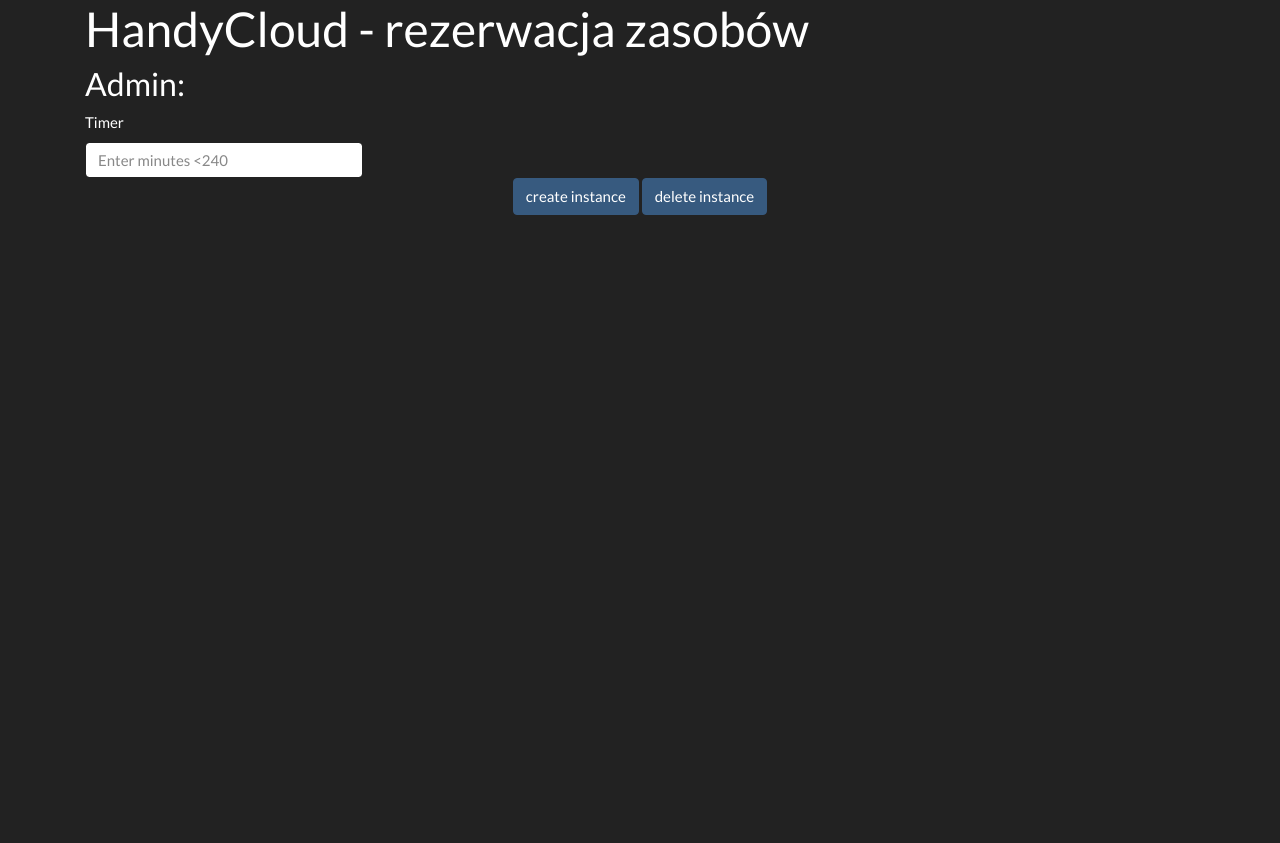
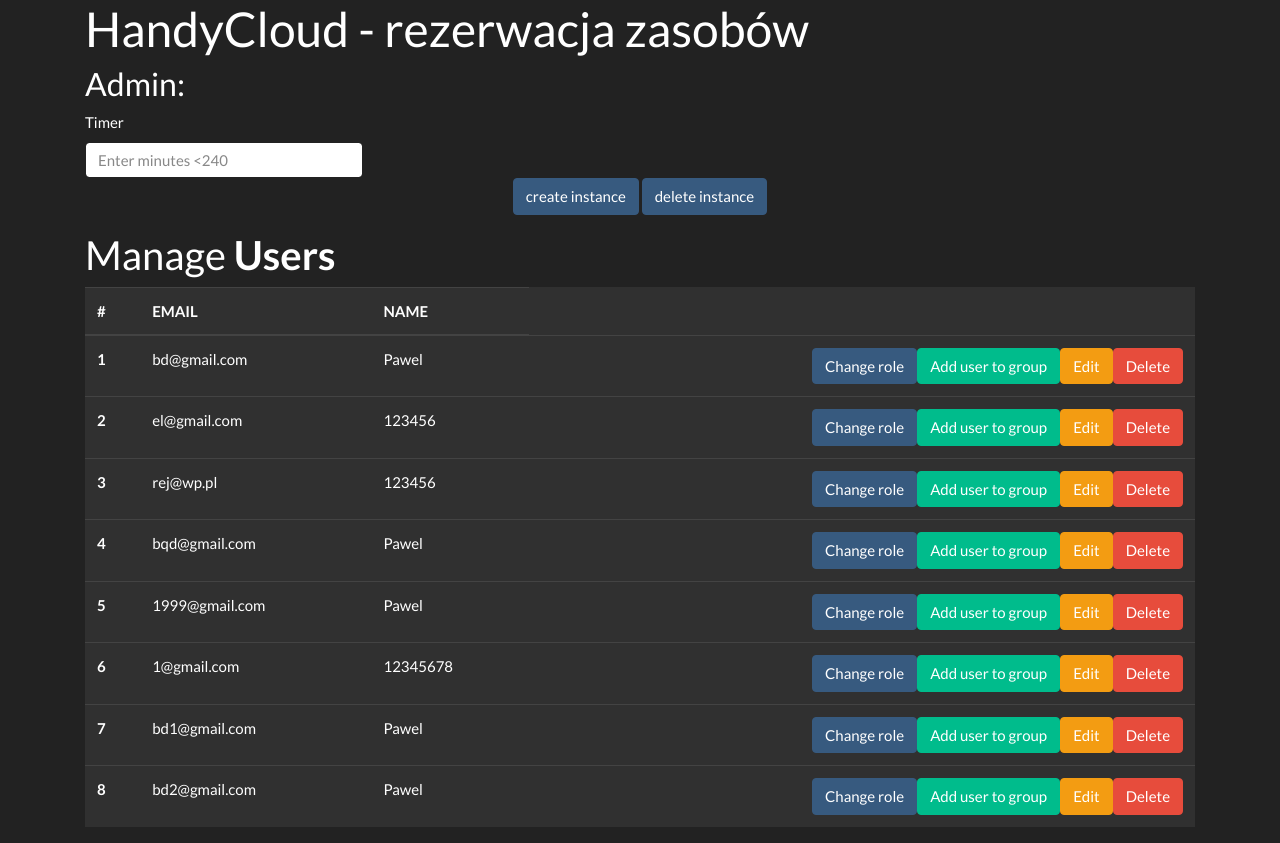
Before and after one commit to Pawel-Barej/inzPW, a Flask app: page /main in a window 1280 px wide. Shown: the part 71-914 px from the top of the page. Before the commit the page ends 286 px from the top, so only its background shows below. Run offline with Flask 2, Linux system fonts and the light colour scheme; a user stored in the database is signed in; data comes from the database, SQL or seed files in the repository; some libraries are stand-ins or nearby versions.

Commit message:
Utworzono auto wylogowanie oraz wyświetlanie bazy danych

```diff
--- a/main.py
+++ b/main.py
@@ -3,4 +3,5 @@ from website import create_app
 app = create_app()
 
 if __name__ == '__main__':
-    app.run(debug=True)
+
+    app.run(host='localhost', port=5000, debug=True)
--- a/website/__init__.py
+++ b/website/__init__.py
@@ -1,3 +1,4 @@
+from datetime import timedelta
 from flask import Flask
 from flask_sqlalchemy import SQLAlchemy
 from os import path
@@ -11,6 +12,7 @@ def create_app():
     app = Flask(__name__)
     app.config['SECRET_KEY'] = 'hjshjhdjah kjshkjdhjs'
     app.config['SQLALCHEMY_DATABASE_URI'] = f'sqlite:///{DB_NAME}'
+    app.config['PERMANENT_SESSION_LIFETIME'] = timedelta(minutes=0.5) #Auto wylogowanie po 5 minutach
     db.init_app(app)
 
     from .views import views
@@ -19,7 +21,7 @@ def create_app():
     app.register_blueprint(views, url_prefix='/')
     app.register_blueprint(auth, url_prefix='/')
 
-    from .models import User, Note
+    from .models import User
 
     create_database(app)
 
@@ -30,7 +32,6 @@ def create_app():
     @login_manager.user_loader
     def load_user(id):
         return User.query.get(int(id))
-
     return app
 
 
--- a/website/templates/base.html
+++ b/website/templates/base.html
@@ -33,7 +33,7 @@
           <a class="nav-item nav-link" id="home" href="/main">Home</a>
           <a class="nav-item nav-link" id="logout" href="/logout">Logout</a>
           {% else %}
-          <a class="nav-item nav-link" id="login" href="/login">Login</a>
+          <a class="nav-item nav-link" id="login" href="/">Login</a>
           <a class="nav-item nav-link" id="signUp" href="/sign-up">Sign Up</a>
           {% endif %}
         </div>
--- a/website/templates/home-Admin.html
+++ b/website/templates/home-Admin.html
@@ -30,5 +30,43 @@
             />
 
         </div>
+        <div class="container">
+            <div class="row">
+                <table class="table table-hover table-dark">
+                    <h2> Manage <b> Users </b></h2>
+                    <thead>
+                    <tr>
+                        <th scope="col">#</th>
+                        <th scope="col">EMAIL</th>
+                        <th scope="col">NAME</th>
+                    </tr>
+                    </thead>
+
+                    {% for user in users %}
+                        <tr>
+                            <th scope="row">{{ user.id }}
+                            </th>
+                            <td>{{ user.email }}
+                            </td>
+                            <td>{{ user.first_name }}
+                            </td>
+                            <td>
+                                <a href="" class="btn btn-danger btn-xs float-right"
+                                   onclick="return confirm('Are you sure to delete?')">Delete</a>
+
+                                <a href="" class="btn btn-warning btn-xs float-right" data-toggle="modal"
+                                   data-target="#modaledit">Edit</a>
+
+                                <a href="" class="btn btn-success btn-xs float-right" data-toggle="modal"
+                                   data-target="#modaledit">Add user to group</a>
+
+                                <a href="" class="btn btn-primary btn-xs float-right" data-toggle="modal"
+                                   data-target="#modaledit">Change role</a>
+                            </td>
+                        </tr>
+                    {% endfor %}
+                </table>
+            </div>
+        </div>
     </form>
 {% endblock %}
--- a/website/views.py
+++ b/website/views.py
@@ -4,12 +4,15 @@ from flask_login import login_required, current_user
 from application.createArchitecture.init import *
 from application.createArchitecture.delete_architecture import *
 from threading import Timer
+from . import db
 
 views = Blueprint('views', __name__)
 
 @views.route('/main', methods=['GET', 'POST'])
 @login_required
 def home():
+    users = db.engine.execute("SELECT id,email, first_name FROM user")
+
     if request.method == 'POST':
         if request.form.get('action1') == 'create instance':
             init(conn)
@@ -17,6 +20,6 @@ def home():
             delete_architecture(conn)
 
     elif request.method == 'GET':
-        return render_template('home-Admin.html', user=current_user)
+        return render_template('home-Admin.html', user=current_user, users= users)
 
-    return render_template("home-Admin.html", user=current_user)
+    return render_template("home-Admin.html", user=current_user, users= users)
```
Also changed, not shown: website/auth.py (+7 -6 lines), website/models.py (+4 -4 lines), website/database.db.
